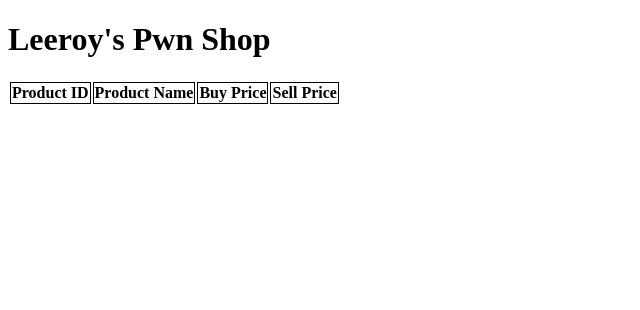
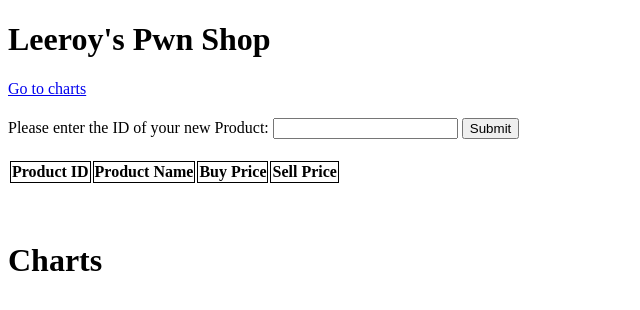
Before and after one commit to finnporter/Blizzard_API, a website: page index.html in a window 1280 px wide. Shown: the whole page, without its empty margins (0-640 px from the left). Drawn offline with Linux system fonts and the light colour scheme; no server answers.

Commit message:
inbetween commit

```diff
--- a/index.html
+++ b/index.html
@@ -9,13 +9,25 @@
   <title>Leeroy's Pwn Shop</title>
   <script src="index.js"></script>
   <script src="display.js"></script>
+  <script src="form.js"></script>
 </head>
 <body>
   <h1>Leeroy's Pwn Shop</h1>
-
+  <a href="#charts">Go to charts</a>
+  <div class="placeholder"></div>
+  <form id='form'>
+  <label>Please enter the ID of your new Product:</label>
+  <input id='id' type="text" name="ID">
+  <input type="submit" name="Submit">
+  </form>
+  <div class="placeholder"></div>
   <div class="table-div">
     <table id="table">
     </table>
   </div>
+  <dir class="placeholder"></dir>
+  <div>
+    <h1 id="charts">Charts</h1>
+  </div>
 </body>
 </html>
--- a/package.json
+++ b/package.json
@@ -12,7 +12,9 @@
   "license": "ISC",
   "dependencies": {
     "express": "^4.15.3",
-    "lodash": "^4.17.4"
+    "express-favicon": "^2.0.0",
+    "lodash": "^4.17.4",
+    "serve-favicon": "^2.4.3"
   },
   "devDependencies": {}
 }
--- a/public/display.js
+++ b/public/display.js
@@ -11,7 +11,7 @@ var addTableHeads = function() {
 };
 
 var displayNames = function(item) {
-  console.log("display item:", item)
+  //console.log("display item:", item)
 
   var table = document.querySelector('#table');
   var tr = document.createElement('tr');
--- /dev/null
+++ b/public/form.js
@@ -0,0 +1,7 @@
+var getProductId = function() {
+  console.log("getProductID gets called")
+
+  var form = document.getElementById('input').value;
+
+      console.log(form)
+};
--- a/public/index.js
+++ b/public/index.js
@@ -25,16 +25,22 @@ var requestComplete = function() {
   if (this.status !== 200) return;
   var jsonString = this.responseText;
   item = JSON.parse(jsonString);
+
   displayNames(item);
 };
 
 var app = function() {
   addTableHeads();
+
   getItemNumber(128862);
   getItemNumber(13937);
   getItemNumber(71466);
   getItemNumber(18348);
   getItemNumber(39769);
+
+  var form = document.getElementById('form');
+  form.addEventListener('submit', console.log);
+  //why does getProductId not get called?
 }
 
 window.addEventListener('load', app);
--- a/public/style.css
+++ b/public/style.css
@@ -1,3 +1,7 @@
+.placeholder {
+  height: 20px;
+}
+
 tr, td, th {
   border: 1px solid black;
 }
--- a/server.js
+++ b/server.js
@@ -1,12 +1,16 @@
 var express = require('express');
 var app = express();
 var path = require('path');
+//var favicon = require('serve-favicon');
+var favicon = require('express-favicon');
 
 app.get('/', function (req, res) {
   res.sendFile(path.join(__dirname + '/index.html'));
 });
 
 app.use(express.static('public'));
+//app.use(favicon(path.join(__dirname, 'public', 'img', 'favicon.ico')));
+app.use(favicon(__dirname + '/public/favicon.png'));
 
 var server = app.listen(3000, function () {
   var host = server.address().address;
```
Also changed, not shown: charts.html (added, +9 -0 lines), 1 other file.
